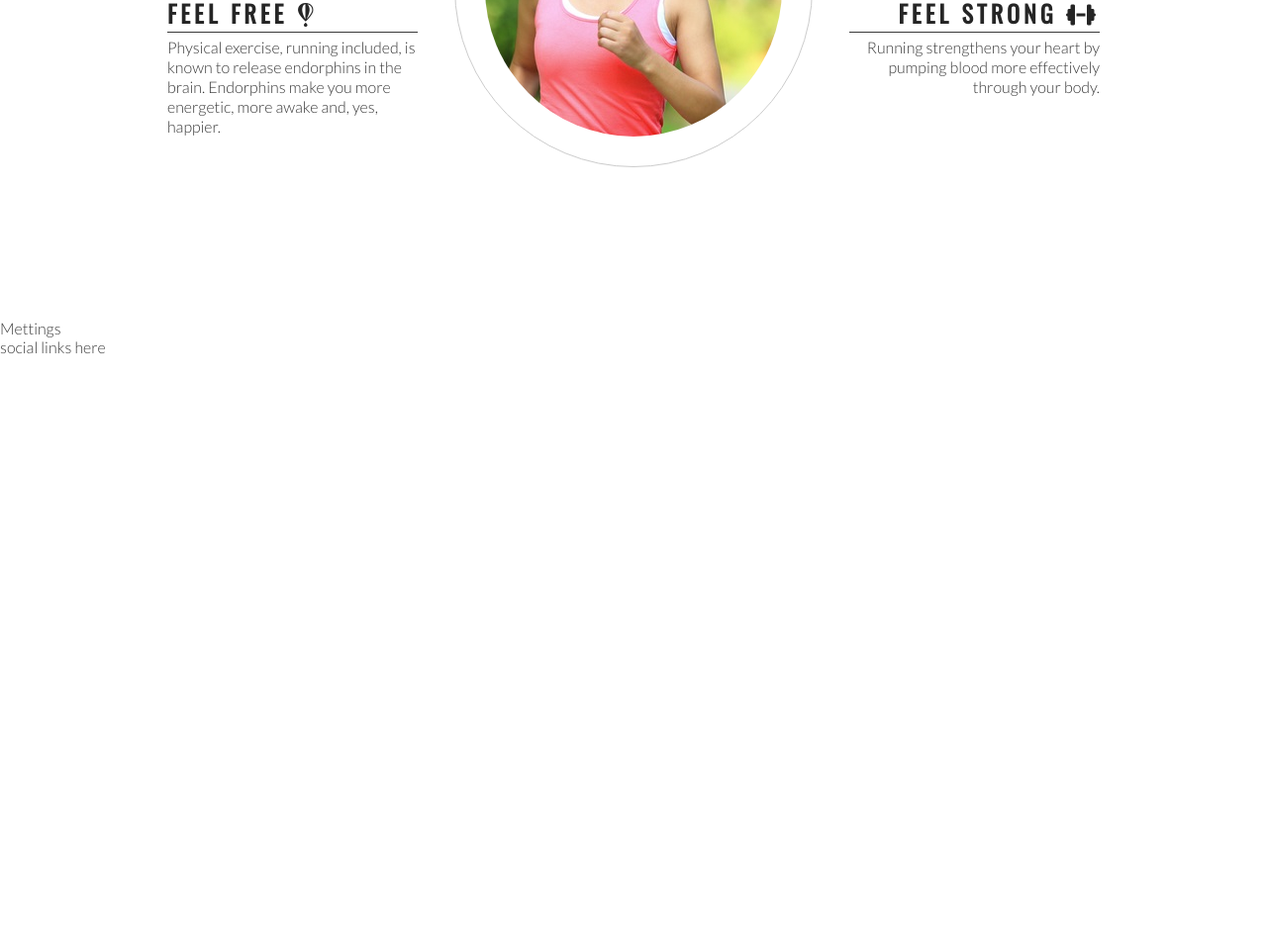
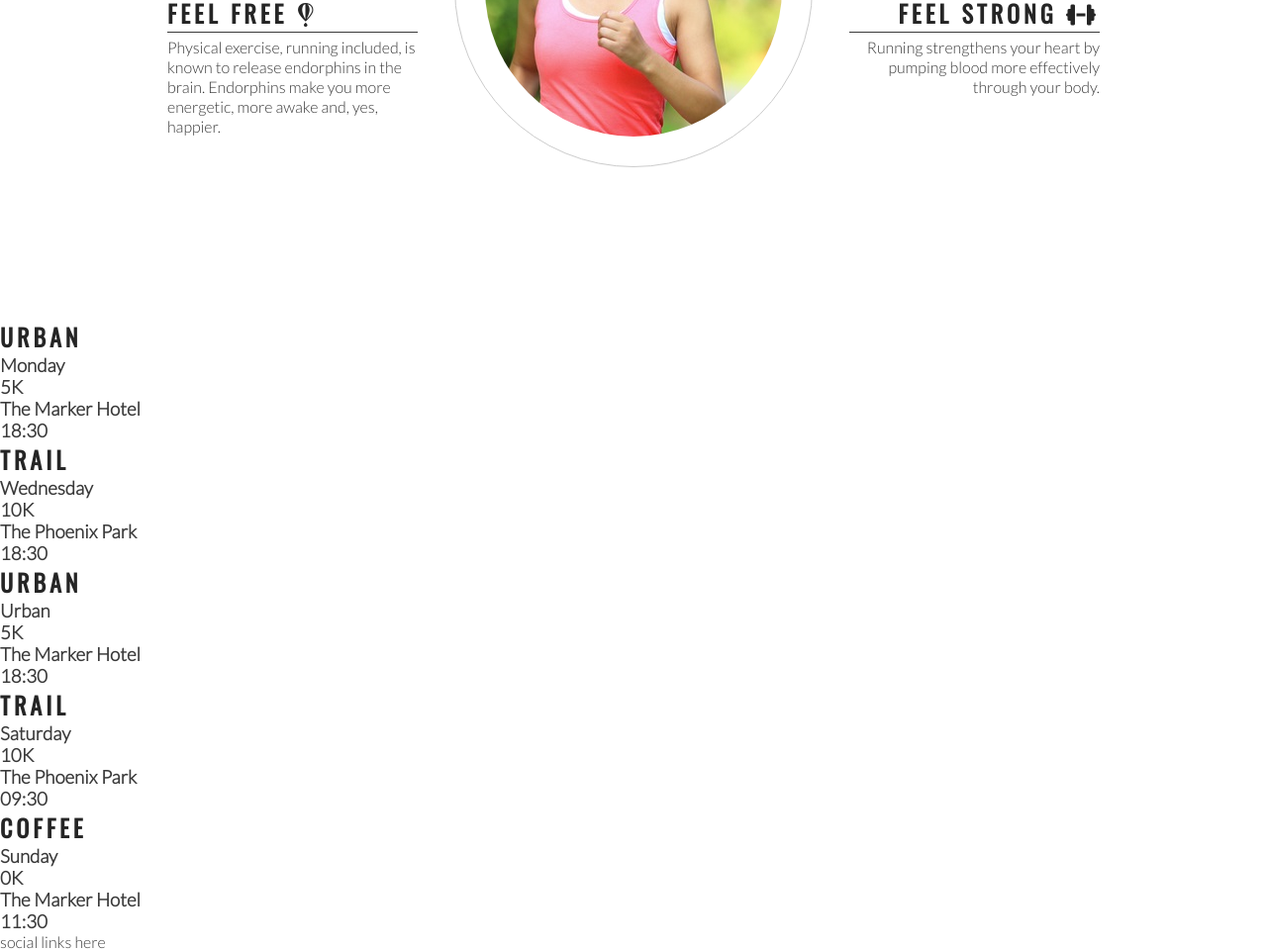
Before and after one commit to rovan89/love-running, a plain HTML site: page index.html in a window 1280 px wide. Shown: the part 953-1914 px from the top of the page at 99% size. Before the commit the page ends 1313 px from the top, so only its background shows below. Drawn offline with nearby package versions, Linux system fonts and the light colour scheme.

Commit message:
Add meetup times main structure

```diff
--- a/index.html
+++ b/index.html
@@ -81,7 +81,41 @@
         </div>
     </section>
     <section>
-        Mettings
+        <div>
+            <h2>Urban</h2>
+            <h3>Monday</h3>
+            <h3>5K</h3>
+            <h3>The Marker Hotel</h3>
+            <h3>18:30</h3>
+        </div>
+        <div>
+            <h2>Trail</h2>
+            <h3>Wednesday</h3>
+            <h3>10K</h3>
+            <h3>The Phoenix Park</h3>
+            <h3>18:30</h3>
+        </div>
+        <div>
+            <h2>Urban</h2>
+            <h3>Urban</h3>
+            <h3>5K</h3>
+            <h3>The Marker Hotel</h3>
+            <h3>18:30</h3>
+        </div>
+        <div>
+            <h2>Trail</h2>
+            <h3>Saturday</h3>
+            <h3>10K</h3>
+            <h3>The Phoenix Park</h3>
+            <h3>09:30</h3>
+        </div>
+        <div>
+            <h2>Coffee</h2>
+            <h3>Sunday</h3>
+            <h3>0K</h3>
+            <h3>The Marker Hotel</h3>
+            <h3>11:30</h3>
+        </div>
     </section>
     <footer>
         social links here
```
